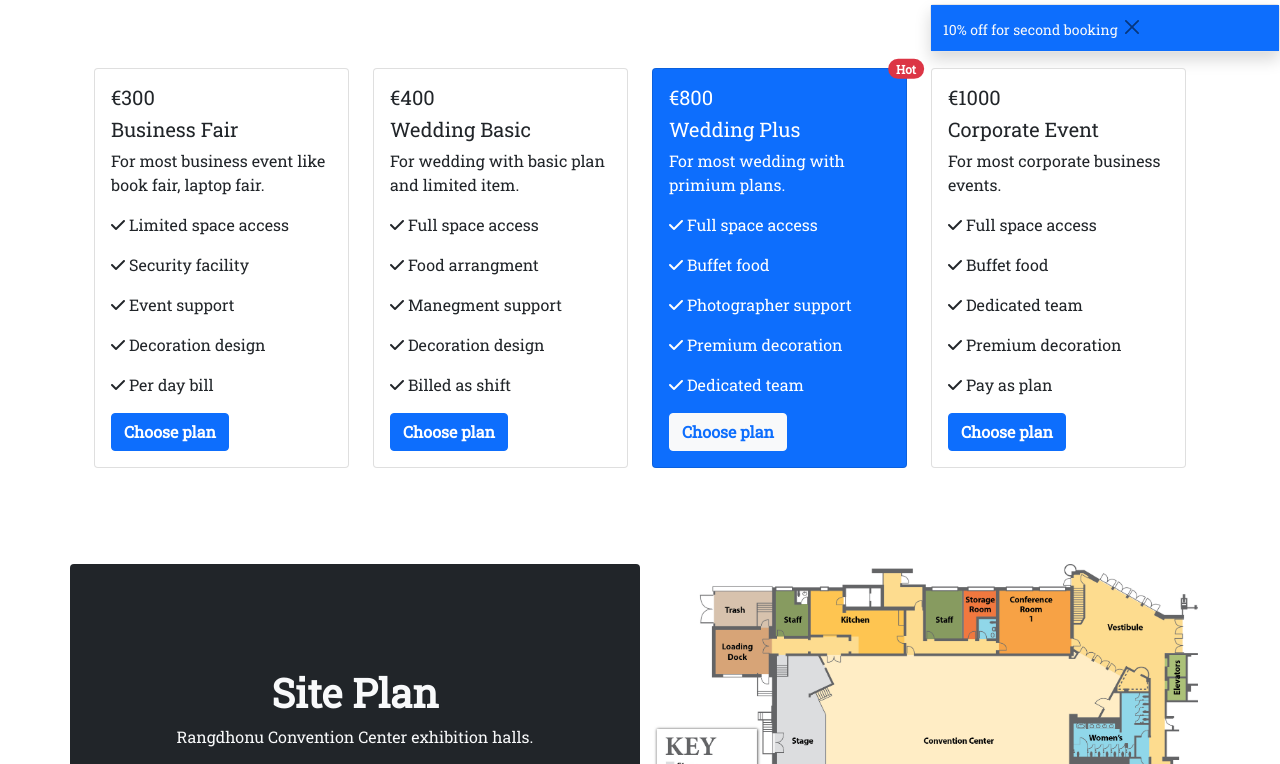
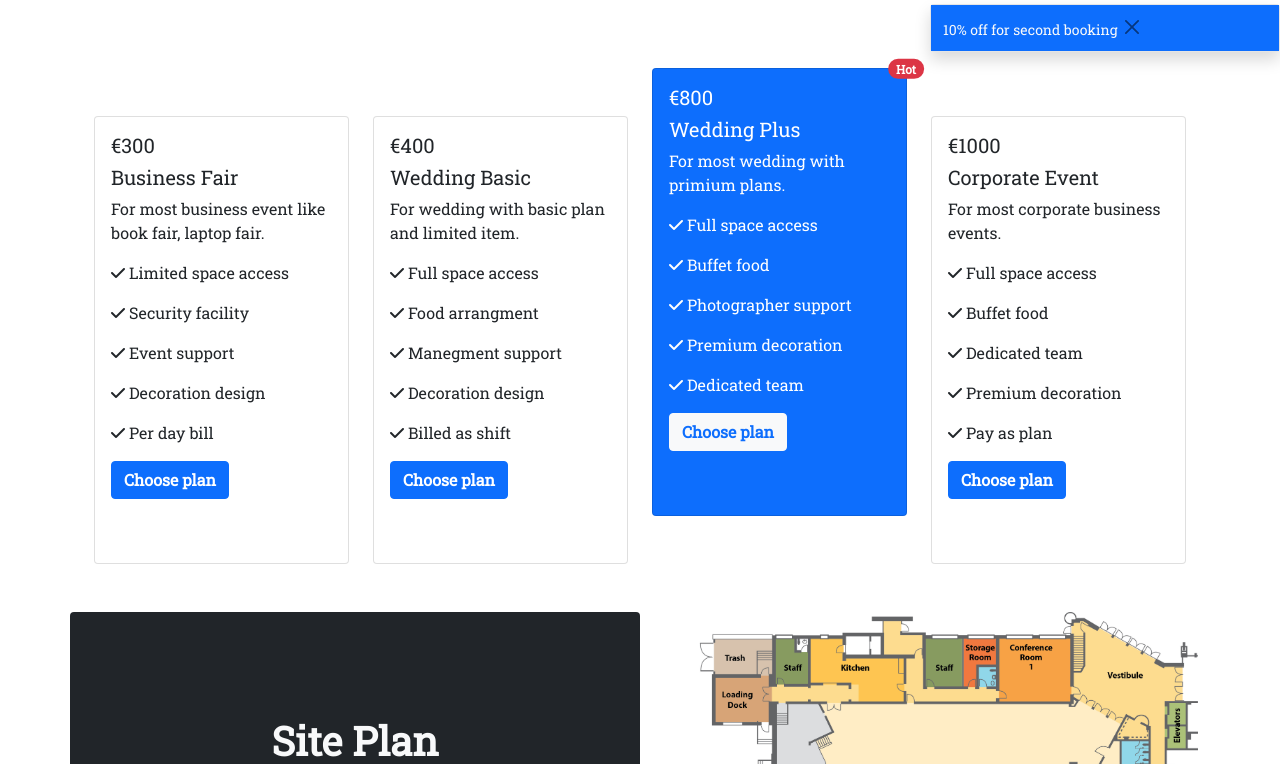
Before and after one commit to azadk53/convention-center, a plain HTML site: page index.html in a window 1280 px wide. Shown: the part 684-1448 px from the top of the page. Drawn offline with Linux system fonts and the light colour scheme.

Commit message:
special packeg upgrade  add

```diff
--- a/index.html
+++ b/index.html
@@ -116,7 +116,7 @@
                 </div>
                 <div class="row row-cols-1 row-cols-md-4 g-4 my-5 mx-auto">
                     <div class="col">
-                        <div class="card h-100">
+                        <div class="card h-100 mt-0 mt-md-5">
                             <div class="card-body">
                                 <h5 class="card-title">€300</h5>
                                 <h5 class="card-title">Business Fair</h5>
@@ -132,7 +132,7 @@
                         </div>
                     </div>
                     <div class="col">
-                        <div class="card h-100">
+                        <div class="card h-100 mt-0 mt-md-5">
 
                             <div class="card-body">
                                 <h5 class="card-title">€400</h5>
@@ -171,7 +171,7 @@
                         </div>
                     </div>
                     <div class="col">
-                        <div class="card h-100">
+                        <div class="card h-100 mt-0 mt-md-5">
                             <div class="card-body">
                                 <h5 class="card-title">€1000</h5>
                                 <h5 class="card-title">Corporate Event</h5>
@@ -297,7 +297,7 @@
     </main>
     <!--footer-->
     <footer>
-        <section class="bg-dark" id="contact">
+        <section class="bg-dark w-100" id="contact">
             <div class="d-flex justify-content-around py-5">
                 <div class=" d-flex align-items-center">
                     <p class="text-light"><small>&copy 2022. All rights reserved.</small></p>
```
